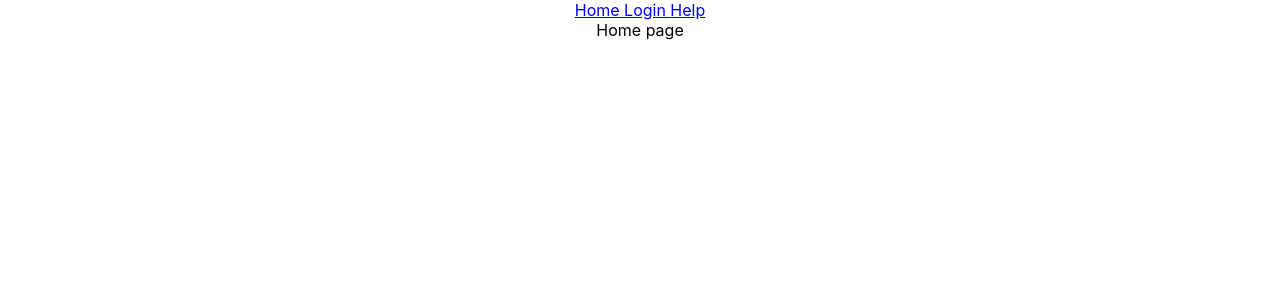
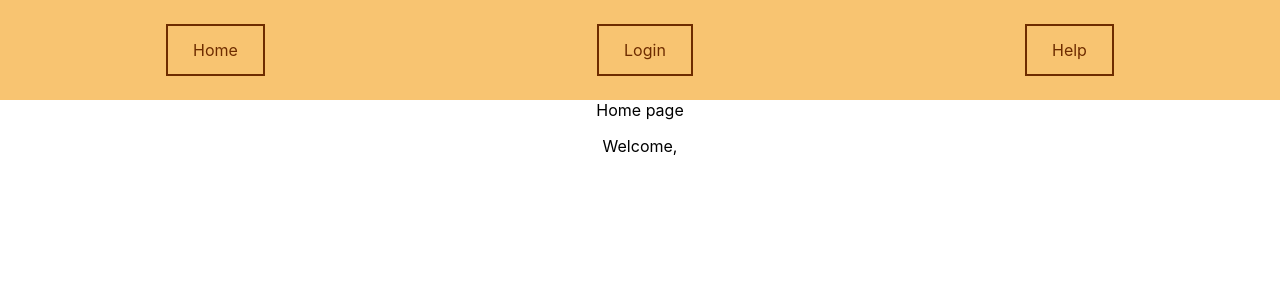
Before and after one commit to LVarunL/endeCode, a React (Create React App) app: page / in a window 1280 px wide. Shown: the top 300 px of the page. Built offline with nearby package versions, Linux system fonts and the light colour scheme; no server answers.

Commit message:
navbar css

```diff
--- a/src/App.css
+++ b/src/App.css
@@ -36,3 +36,39 @@
     transform: rotate(360deg);
   }
 }
+
+.navbar {
+  width: 100%;
+  height: 100px;
+  background-color: #F8C471;
+  display: flex;
+  align-items: center;
+  justify-content: space-around;
+}
+
+.navbar .links {
+  background-color:  #F8C471;
+  color: #6E2C00;
+  padding: 14px 25px;
+  text-align: center;
+  text-decoration: none;
+  display: inline-block;
+  border: 2px;
+  border-color: #6E2C00;
+  border-style: solid;
+}
+
+.navbar .links:hover {
+    color: whitesmoke;
+    background-color: #6E2C00;
+  }
+
+
+
+.user img {
+  width: 50px;
+  height:50px;
+  float:right;
+  font-size: 10px;
+  border-radius: 50%;
+}
--- a/src/App.tsx
+++ b/src/App.tsx
@@ -7,6 +7,7 @@ import { Decode } from './pages/decode';
 import { Encode } from './pages/encode';
 import { Help } from './pages/help';
 import { Navbar } from './components/navbar';
+import { Feedback } from './pages/feedback';
 function App() {
   return (
     <div className="App">
@@ -17,6 +18,7 @@ function App() {
           <Route path='/login' element={<Login/>}/>
           <Route path='/encode' element={ <Encode/> }/>
           <Route path='/decode' element={ <Decode/> } />
+          <Route path='/feedback' element = {<Feedback />} />
           <Route path='/help' element={ <Help/> } />
         </Routes>
       </Router>
--- a/src/components/navbar.tsx
+++ b/src/components/navbar.tsx
@@ -1,33 +1,32 @@
 import {Link} from "react-router-dom"
 import { auth } from '../config/firebase'
 import {useAuthState} from 'react-firebase-hooks/auth'
-import { signOut } from 'firebase/auth'
 export const Navbar = () => {
-    const logOut = async() => {
-        await signOut(auth);
-    }
+
     const [user] = useAuthState(auth);
     return (
-        <div>
-            <Link to="/">Home  </Link>
+        <div className="navbar">
+
+            <Link to="/" className="links" >Home  </Link>
             {
                 !user ?
-                <Link to="/login">Login  </Link> :
+                <Link to="/login" className="links">Login  </Link> :
                 <>
-                    <Link to="/encode">Encode  </Link>
-                    <Link to="/decode">Decode   </Link>
+                    <Link to="/encode" className="links">Encode  </Link>
+                    <Link to="/decode" className="links">Decode   </Link>
+                    <Link to="/feedback" className="links">Feedback </Link>
                 </>
             }
 
-            <Link to="/help">Help  </Link>
+            <Link to="/help" className="links">Help  </Link>
             {
                 user &&
-                <>
-                    <p> {user?.displayName} </p>
+                <div className="user">
+
                     <img src={user?.photoURL || ""} width="100" height="100"/>
-                    <button onClick={logOut}> Log Out</button>
-                </>
+                </div>
             }
+
         </div>
     )
 }
--- a/src/pages/decode.tsx
+++ b/src/pages/decode.tsx
@@ -1,6 +1,6 @@
 export const Decode = () => {
     return (
-        <div>
+        <div className="pages">
             Decode page
         </div>
     )
--- /dev/null
+++ b/src/pages/feedback.tsx
@@ -0,0 +1,7 @@
+export const Feedback = () => {
+    return (
+        <div>
+            Feedback Page
+        </div>
+    )
+}
--- a/src/pages/main.tsx
+++ b/src/pages/main.tsx
@@ -1,8 +1,30 @@
+import { signOut } from "firebase/auth";
+import { useAuthState } from "react-firebase-hooks/auth";
+import { useNavigate } from "react-router-dom";
+import { auth } from "../config/firebase";
+
+
 export const Main = () => {
+
+    const navigate = useNavigate();
+    const logOut = async() => {
+        await signOut(auth);
+        navigate("/");
+    }
+    const [user]=useAuthState(auth);
     return (
         <div>
+        <div>
             Home page
+            <p> Welcome, {user?.displayName} </p>
+        </div>
 
+        {
+            user &&
+            <div className="user">
+                <button onClick={logOut}> Log Out</button>
+            </div>
+        }
         </div>
     )
 }
```
